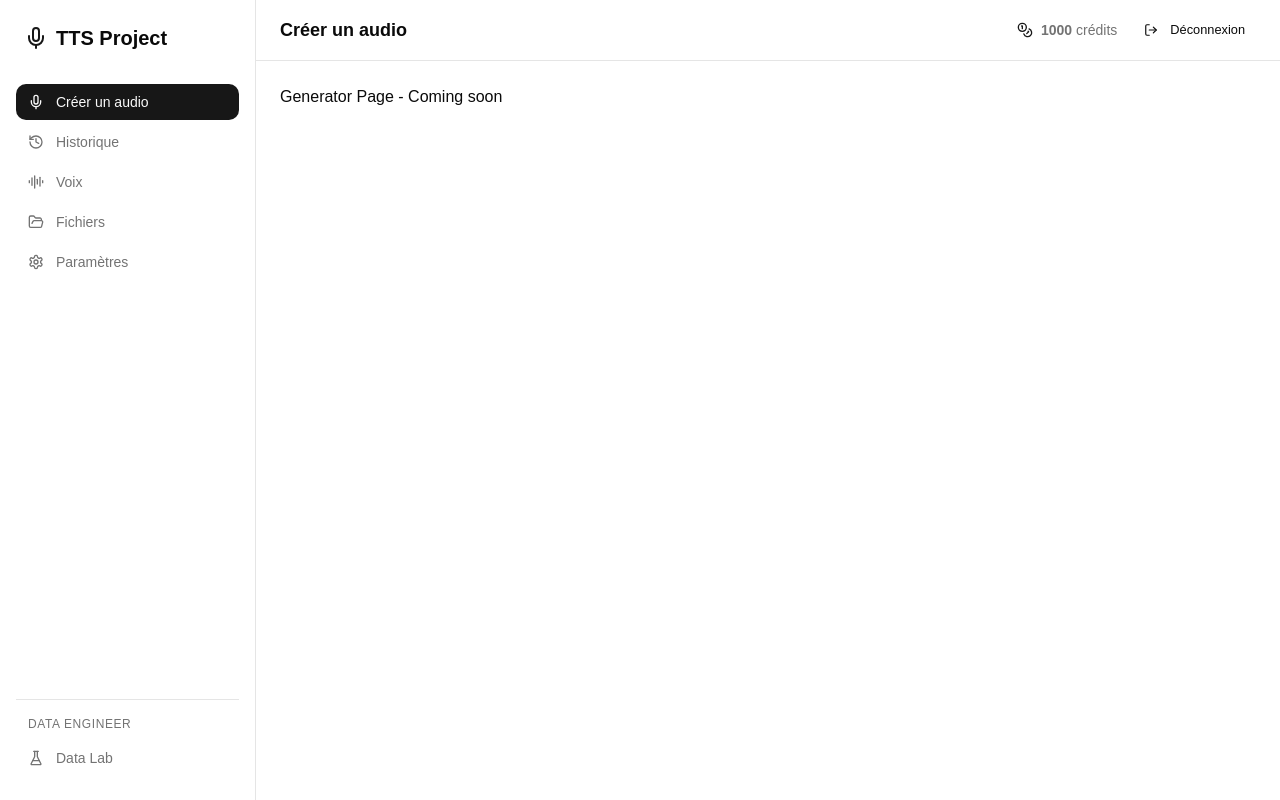
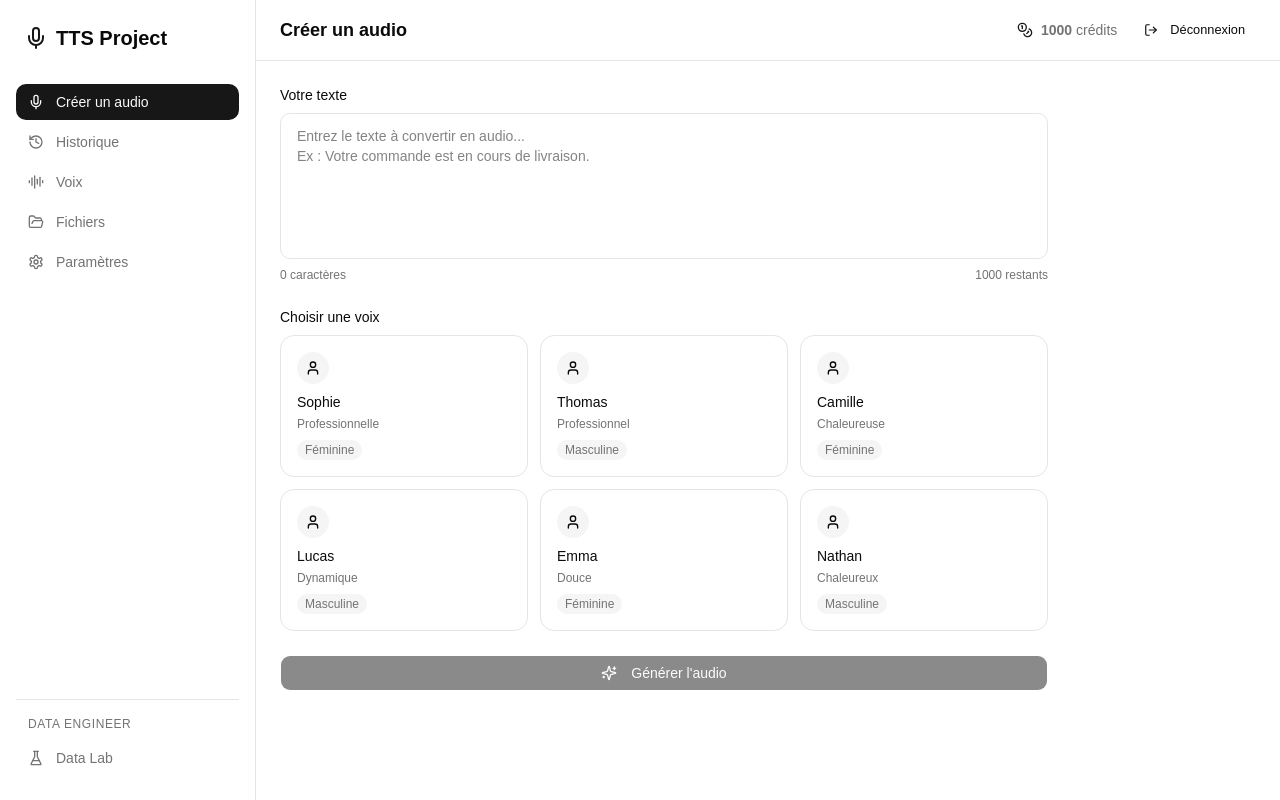
Before and after one commit to blandineJATSA/tts-project, a React (Vite) app in the folder frontend/: page /app/generate in a window 1280 px wide. Built offline with nearby package versions, Linux system fonts and the light colour scheme.

Commit message:
feat: création de la page Generator (TTS core MVP)

```diff
--- a/frontend/src/App.jsx
+++ b/frontend/src/App.jsx
@@ -7,7 +7,7 @@ import LoginPage from '@/pages/LoginPage'
 import RegisterPage from '@/pages/RegisterPage'
 
 // Pages privées temporaires
-const GeneratorPage = () => <div>Generator Page - Coming soon</div>
+import GeneratorPage from '@/pages/app/GeneratorPage'
 const HistoryPage   = () => <div>History Page - Coming soon</div>
 const VoicesPage    = () => <div>Voices Page - Coming soon</div>
 const FilesPage     = () => <div>Files Page - Coming soon</div>
--- /dev/null
+++ b/frontend/src/components/tts/AudioPlayer.jsx
@@ -0,0 +1,43 @@
+import { Download, Volume2 } from 'lucide-react'
+import { Button } from '@/components/ui/button'
+
+export default function AudioPlayer({ audioUrl }) {
+  if (!audioUrl) return null
+
+  const handleDownload = () => {
+    const link = document.createElement('a')
+    link.href = audioUrl
+    link.download = `tts-audio-${Date.now()}.mp3`
+    link.click()
+  }
+
+  return (
+    <div className="flex flex-col gap-3 p-4 bg-muted/40 rounded-xl border">
+
+      {/* Titre */}
+      <div className="flex items-center gap-2 text-sm font-medium">
+        <Volume2 className="h-4 w-4 text-primary" />
+        Audio généré
+      </div>
+
+      {/* Lecteur natif HTML5 */}
+      <audio
+        controls
+        src={audioUrl}
+        className="w-full h-10"
+      />
+
+      {/* Bouton télécharger */}
+      <Button
+        variant="outline"
+        size="sm"
+        onClick={handleDownload}
+        className="w-fit"
+      >
+        <Download className="h-4 w-4 mr-2" />
+        Télécharger le fichier audio
+      </Button>
+
+    </div>
+  )
+}
--- /dev/null
+++ b/frontend/src/components/tts/GenerateButton.jsx
@@ -0,0 +1,25 @@
+import { Button } from '@/components/ui/button'
+import { Loader2, Sparkles } from 'lucide-react'
+
+export default function GenerateButton({ onClick, isGenerating, disabled }) {
+  return (
+    <Button
+      onClick={onClick}
+      disabled={disabled || isGenerating}
+      size="lg"
+      className="w-full"
+    >
+      {isGenerating ? (
+        <>
+          <Loader2 className="h-4 w-4 mr-2 animate-spin" />
+          Génération en cours...
+        </>
+      ) : (
+        <>
+          <Sparkles className="h-4 w-4 mr-2" />
+          Générer l'audio
+        </>
+      )}
+    </Button>
+  )
+}
--- /dev/null
+++ b/frontend/src/components/tts/TextEditor.jsx
@@ -0,0 +1,33 @@
+export default function TextEditor({ text, onChange }) {
+  const maxChars = 1000
+  const remaining = maxChars - text.length
+
+  return (
+    <div className="flex flex-col gap-2">
+
+      <label className="text-sm font-medium">
+        Votre texte
+      </label>
+
+      <textarea
+        value={text}
+        onChange={(e) => onChange(e.target.value)}
+        maxLength={maxChars}
+        rows={6}
+        placeholder="Entrez le texte à convertir en audio...
+Ex : Votre commande est en cours de livraison."
+        className="border rounded-lg px-4 py-3 text-sm bg-background resize-none
+                   focus:outline-none focus:ring-2 focus:ring-primary"
+      />
+
+      {/* Compteur de caractères */}
+      <div className="flex items-center justify-between text-xs text-muted-foreground">
+        <span>{text.length} caractères</span>
+        <span className={remaining < 100 ? 'text-red-500' : ''}>
+          {remaining} restants
+        </span>
+      </div>
+
+    </div>
+  )
+}
--- /dev/null
+++ b/frontend/src/components/tts/VoiceSelector.jsx
@@ -0,0 +1,54 @@
+import { mockVoices } from '@/data/mockVoices'
+import { User } from 'lucide-react'
+
+export default function VoiceSelector({ selectedVoice, onSelect }) {
+  return (
+    <div className="flex flex-col gap-2">
+
+      <label className="text-sm font-medium">
+        Choisir une voix
+      </label>
+
+      <div className="grid grid-cols-2 md:grid-cols-3 gap-3">
+        {mockVoices.map((voice) => {
+          const isSelected = selectedVoice?.id === voice.id
+          return (
+            <button
+              key={voice.id}
+              onClick={() => onSelect(voice)}
+              className={`flex flex-col items-start gap-1 p-4 rounded-xl border text-left
+                         transition-all cursor-pointer
+                         ${isSelected
+                           ? 'border-primary bg-primary/5 ring-1 ring-primary'
+                           : 'hover:border-primary/50 hover:bg-muted/50'
+                         }`}
+            >
+              {/* Avatar */}
+              <div className={`w-8 h-8 rounded-full flex items-center justify-center mb-1
+                              ${isSelected ? 'bg-primary text-primary-foreground' : 'bg-muted'}`}>
+                <User className="h-4 w-4" />
+              </div>
+
+              {/* Nom */}
+              <span className="text-sm font-medium">{voice.name}</span>
+
+              {/* Style */}
+              <span className="text-xs text-muted-foreground">{voice.style}</span>
+
+              {/* Badge genre */}
+              <span className={`text-xs px-2 py-0.5 rounded-full mt-1
+                               ${isSelected
+                                 ? 'bg-primary/20 text-primary'
+                                 : 'bg-muted text-muted-foreground'
+                               }`}>
+                {voice.gender}
+              </span>
+
+            </button>
+          )
+        })}
+      </div>
+
+    </div>
+  )
+}
--- /dev/null
+++ b/frontend/src/data/mockVoices.js
@@ -0,0 +1,50 @@
+export const mockVoices = [
+  {
+    id: 'voice_001',
+    name: 'Sophie',
+    gender: 'Féminine',
+    style: 'Professionnelle',
+    language: 'fr-FR',
+    preview: null,
+  },
+  {
+    id: 'voice_002',
+    name: 'Thomas',
+    gender: 'Masculine',
+    style: 'Professionnel',
+    language: 'fr-FR',
+    preview: null,
+  },
+  {
+    id: 'voice_003',
+    name: 'Camille',
+    gender: 'Féminine',
+    style: 'Chaleureuse',
+    language: 'fr-FR',
+    preview: null,
+  },
+  {
+    id: 'voice_004',
+    name: 'Lucas',
+    gender: 'Masculine',
+    style: 'Dynamique',
+    language: 'fr-FR',
+    preview: null,
+  },
+  {
+    id: 'voice_005',
+    name: 'Emma',
+    gender: 'Féminine',
+    style: 'Douce',
+    language: 'fr-FR',
+    preview: null,
+  },
+  {
+    id: 'voice_006',
+    name: 'Nathan',
+    gender: 'Masculine',
+    style: 'Chaleureux',
+    language: 'fr-FR',
+    preview: null,
+  },
+]
--- /dev/null
+++ b/frontend/src/pages/app/GeneratorPage.jsx
@@ -0,0 +1,51 @@
+import { useState } from 'react'
+import TextEditor from '@/components/tts/TextEditor'
+import VoiceSelector from '@/components/tts/VoiceSelector'
+import AudioPlayer from '@/components/tts/AudioPlayer'
+import GenerateButton from '@/components/tts/GenerateButton'
+
+export default function GeneratorPage() {
+  const [text, setText] = useState('')
+  const [selectedVoice, setSelectedVoice] = useState(null)
+  const [isGenerating, setIsGenerating] = useState(false)
+  const [audioUrl, setAudioUrl] = useState(null)
+
+  const canGenerate = text.trim().length > 0 && selectedVoice !== null
+
+  const handleGenerate = () => {
+    setIsGenerating(true)
+    setAudioUrl(null)
+
+    // Temporaire : simulation d'appel backend
+    // On remplacera ça par un vrai appel API à l'Étape 7
+    console.log('Génération avec :', { text, voice: selectedVoice.name })
+
+    setTimeout(() => {
+      // URL audio fictive pour tester le lecteur
+      setAudioUrl('https://www.w3schools.com/html/horse.mp3')
+      setIsGenerating(false)
+    }, 1500)
+  }
+
+  return (
+    <div className="max-w-3xl flex flex-col gap-6">
+
+      {/* Zone de texte */}
+      <TextEditor text={text} onChange={setText} />
+
+      {/* Choix de la voix */}
+      <VoiceSelector selectedVoice={selectedVoice} onSelect={setSelectedVoice} />
+
+      {/* Bouton générer */}
+      <GenerateButton
+        onClick={handleGenerate}
+        isGenerating={isGenerating}
+        disabled={!canGenerate}
+      />
+
+      {/* Lecteur audio (visible seulement si audioUrl existe) */}
+      <AudioPlayer audioUrl={audioUrl} />
+
+    </div>
+  )
+}
```
